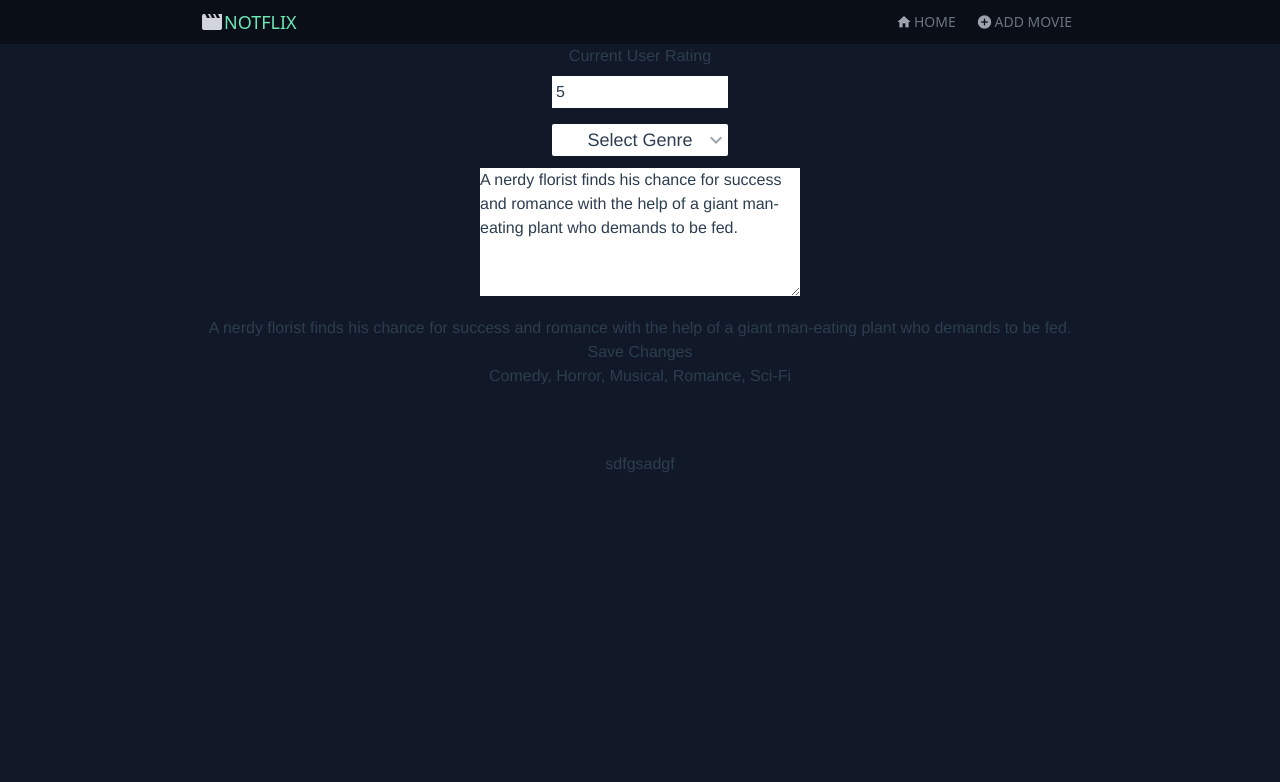
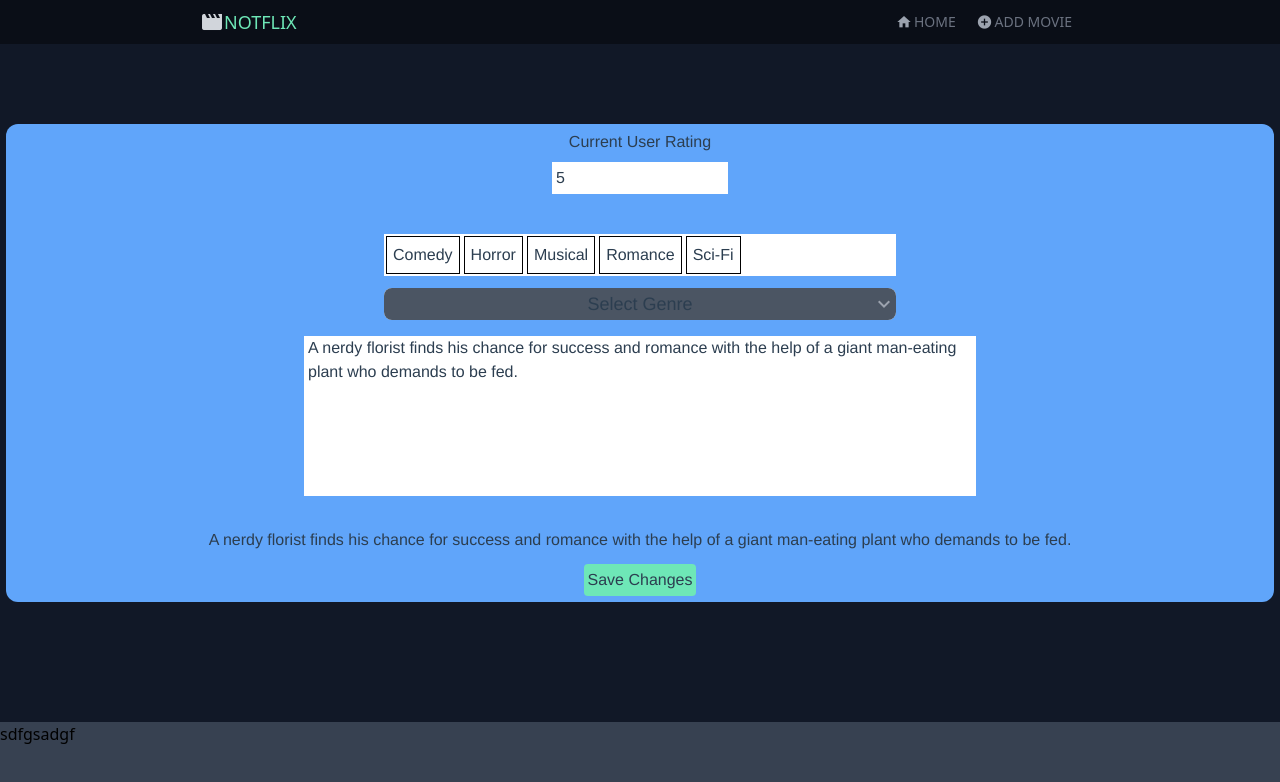
Before and after one commit to Connor-Kristen/vue_movies_app, a Vue app: page /movie/edit/1 in a window 1280 px wide. Shown: the top 782 px of the page. Built offline with nearby package versions, Linux system fonts and the light colour scheme; data requests are answered from the project's data file.

Commit message:
adds basic styling

```diff
--- a/db.json
+++ b/db.json
@@ -790,6 +790,31 @@
       "plot": "In a violent, futuristic city where the police have the authority to act as judge, jury and executioner, a cop teams with a trainee to take down a gang that deals the reality-altering drug, SLO-MO.",
       "actors": "Karl Urban, Rachel Wood, Andile Mngadi, Porteus Xandau",
       "id": 37
+    },
+    {
+      "title": "Gremlins",
+      "movieYear": "1984",
+      "criticRatings": [
+        {
+          "Source": "Internet Movie Database",
+          "Value": "7.3/10"
+        },
+        {
+          "Source": "Rotten Tomatoes",
+          "Value": "85%"
+        },
+        {
+          "Source": "Metacritic",
+          "Value": "70/100"
+        }
+      ],
+      "userRating": null,
+      "poster": "https://m.media-amazon.com/images/M/MV5BZDVjN2FkYTQtNTBlOC00MjM5LTgzMWEtZWRlNGUyYmNiOTFiXkEyXkFqcGdeQXVyMTQxNzMzNDI@._V1_SX300.jpg",
+      "genre": "Comedy, Fantasy, Horror",
+      "director": "Joe Dante",
+      "plot": "A young man inadvertently breaks three important rules concerning his new pet and unleashes a horde of malevolently mischievous monsters on a small town.",
+      "actors": "Hoyt Axton, John Louie, Keye Luke, Don Steele",
+      "id": 38
     }
   ]
 }
--- a/public/index.html
+++ b/public/index.html
@@ -15,6 +15,7 @@
     </noscript>
 	<nav id="navbar"></nav>
     <div id="app"></div>
+    <footer id="footer"></footer>
     <!-- built files will be auto injected -->
   </body>
 </html>
--- a/src/assets/css/index.css
+++ b/src/assets/css/index.css
@@ -14,10 +14,16 @@
         color: #2c3e50;
         display: flex;
         flex-direction: column;
-        justify-content: end;
+        justify-content: space-between;
     }
     h2 {
         @apply text-left text-2xl mx-1 px-1 mt-1 pt-1
+    }
+    #footer {
+       @apply h-40 w-full bg-gray-700 mt-20
+    }
+    .wrapper {
+        height: 38rem;
     }
 }
 
@@ -100,4 +106,10 @@
     .genre-select:hover {
         @apply text-green-300
     }
+    fieldset {
+        transition: max-height 200ms linear;
+    }
+    .btn {
+        @apply p-1 bg-green-300 rounded
+    }
 }
--- a/src/components/Carousel.vue
+++ b/src/components/Carousel.vue
@@ -34,13 +34,7 @@ export default {
 
     previous() {
       this.$refs.flickity.previous();
-    },
-    test() {
-      console.log('element clicked')
     }
-  },
-  updated() {
-    this.$refs.flickity.flickity().resize();
   }
 }
 </script>
--- a/src/components/Footer.vue
+++ b/src/components/Footer.vue
@@ -1,8 +1,9 @@
 <template>
-
-    <footer class="h-40 w-full mt-16">
+<teleport to="#footer">
+    <div class="">
       sdfgsadgf
-    </footer>
+    </div>
+</teleport>
 </template>
 
 <script>
--- a/src/components/SingleMovie.vue
+++ b/src/components/SingleMovie.vue
@@ -26,7 +26,7 @@ export default {
           {method: "delete"})
           .then(() => {
             this.$emit("deleteMovie", this.movie.id)
-            // this.$router.go(0);
+            this.$router.go(0);
       })
     }
   }
--- a/src/views/AddMovie.vue
+++ b/src/views/AddMovie.vue
@@ -1,14 +1,19 @@
 <template>
-  <form @submit.prevent="getMovie">
-    <label>TITLE</label>
-    <input type="text" v-model="title">
-    <label>YEAR</label>
-    <input type="number" v-model="year">
-    <label>RATE</label>
-    <input type="number" v-model="rating">
-    <button>ADD MOVIE</button>
-  </form>
-  <div v-if="error !== ''" class="bg-red-400">{{error}}</div>
+  <div class="flex flex-col items-center justify-center wrapper">
+    <div v-if="error !== ''" class="bg-red-400 p-1 text-3xl mb-5">{{error}}</div>
+    <form @submit.prevent="getMovie" class="flex flex-col bg-blue-400 p-2 rounded-xl w-80">
+      <label class="flex flex-col items-start">TITLE
+        <input class="w-full" type="text" v-model="title">
+      </label>
+      <label class="flex flex-col my-3 items-start">YEAR
+        <input class="w-full" type="number" v-model="year">
+      </label>
+      <label class="flex flex-col items-start">RATE
+        <input class="w-full" type="number" v-model="rating">
+      </label>
+      <button class="btn my-3">ADD MOVIE</button>
+    </form>
+  </div>
 </template>
 
 <script>
--- a/src/views/EditMovie.vue
+++ b/src/views/EditMovie.vue
@@ -1,25 +1,29 @@
 <template>
-  <form v-if="genres.length > 0" class="flex flex-col items-center relative">
+  <form v-if="genres.length > 0" class="flex flex-col items-center rounded-xl relative p-1.5 bg-blue-400 mx-1.5 mb-10 mt-20">
     <label for="userRating">Current User Rating</label>
-    <input id="userRating" type="number" v-model="userRating" class="p-1 w-44 mb-10 mt-2">
-    <fieldset ref="select" :class="{'h-8': !expanded}"
-              class="flex flex-col absolute items-center w-44 px-1 rounded-sm bg-white overflow-y-hidden top-20">
+    <input id="userRating" type="number" v-model="userRating" class="p-1 w-44 mb-5 mt-2">
+    <div class=" bg-white mt-5 mb-3 flex items-center flex-wrap w-full max-w-lg mx-1">
+      <span v-for="genre in genres" :key="genre" class="p-1.5 border border-black m-0.5">{{genre}}</span>
+    </div>
+    <div class="relative max-w-lg w-full">
+      <fieldset ref="select" :class="{'max-h-8': !expanded, 'max-h-96': expanded}"
+                class="flex flex-col absolute items-end flex-wrap w-full rounded-lg bg-white overflow-hidden">
 
-      <span class="text-center inline-block w-full text-lg h-8 pt-0.5">
-        Select Genre
-        <span @click="expand" class="material-icons absolute top-1 right-0">expand_more</span>
-      </span>
-      <label v-for="genre in genreList"
-             :key="genre" class="text-right w-full p-1 genre-select">
-        {{genre}}
-        <input ref="checkbox" type="checkbox" v-model="genres" :value="genre" :checked="genres.includes(genre)">
-      </label>
-    </fieldset>
-    <textarea id="plot" v-model="plot" class="w-80 h-32 my-5"></textarea>
-    <label for="plot">{{plot}}</label>
-    <button @click.prevent="updateMovie">Save Changes</button>
+        <span class="text-center absolute inline-block w-full flex items-center justify-evenly text-lg h-8 bg-gray-600">
+          Select Genre
+          <span @click="expand" class="arrow material-icons absolute text-right w-full top-1 h-8 right-0">expand_more</span>
+        </span>
+        <label ref="checkbox" v-for="genre in genreList"
+               :key="genre" class="p-1 genre-select">
+          {{genre}}
+          <input type="checkbox" v-model="genres" :value="genre" :checked="genres.includes(genre)">
+        </label>
+      </fieldset>
+    </div>
+    <textarea id="plot" v-model="plot" class="w-full h-40 max-w-2xl mb-5 mt-12 resize-none px-1"></textarea>
+    <label for="plot" class="my-3">{{plot}}</label>
+    <button @click.prevent="updateMovie" class="btn">Save Changes</button>
   </form>
-  {{genres.join(", ")}}
 </template>
 
 <script>
@@ -55,7 +59,6 @@ export default {
         'Documentary',
         'Family'],
       expanded: false,
-      isChecked: false
     }
   },
   mounted() {
@@ -67,7 +70,7 @@ export default {
               .split(",")
               .map(genre => genre.trim())
           this.plot = data.plot
-        })
+        }).catch(console.log)
   },
   methods: {
     updateMovie() {
--- a/src/views/Home.vue
+++ b/src/views/Home.vue
@@ -58,11 +58,11 @@ export default {
         .then(res => res.json())
         .then(data => this.movies = data)
         .catch(console.log)
+
   },
   methods: {
     deleteMovie(id) {
       this.movies = this.movies.filter(movie => movie.id !== id);
-      // this.$router.push({ name: "Home"})
     }
   },
   computed: {
@@ -75,6 +75,7 @@ export default {
         Horror:[],
       }
       for (const movie of this.movies) {
+        if (typeof movie.genre !== 'object') {
           movie.genre = movie.genre.split(",").map(genre => genre.trim());
           switch (true) {
             case movie.genre.includes("Animation"):
@@ -94,6 +95,7 @@ export default {
               break;
           }
         }
+      }
       return genres
     }
   }
```
Lines whose indentation alone changed are shown as unchanged.
